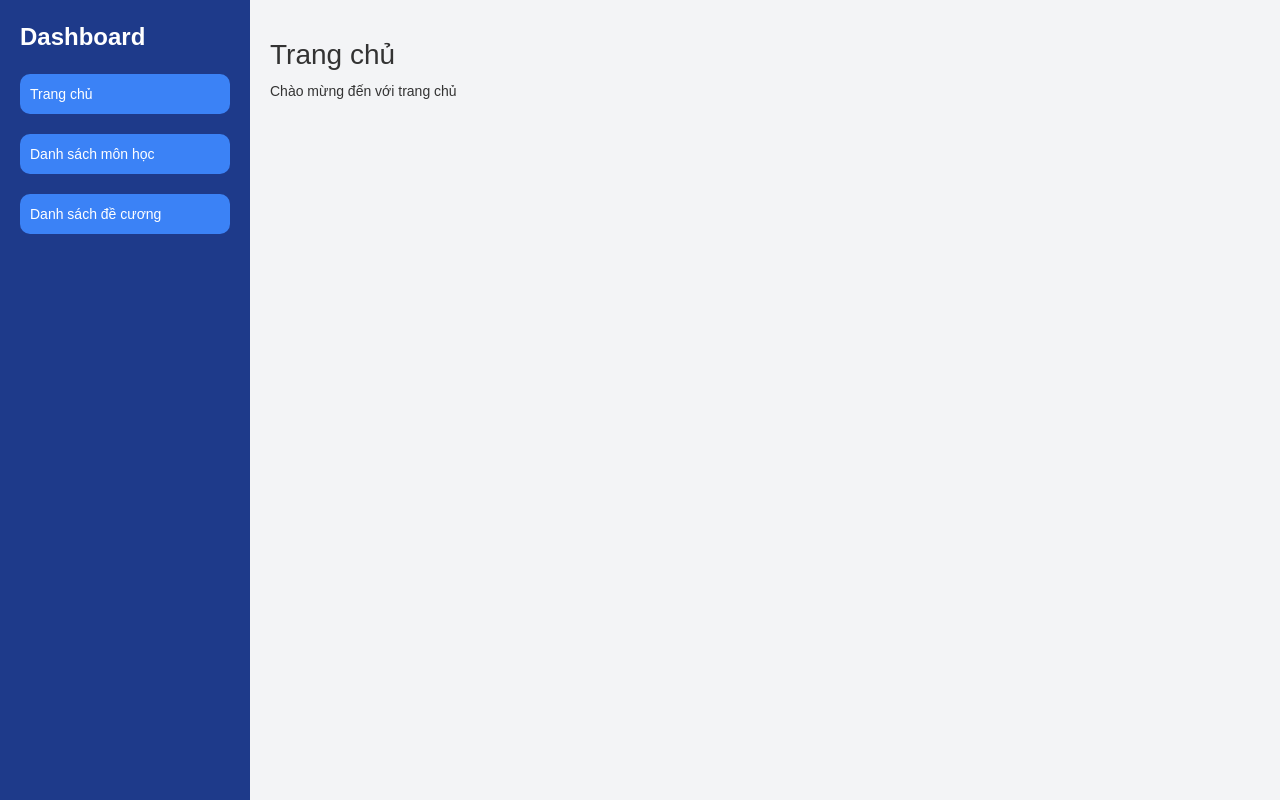
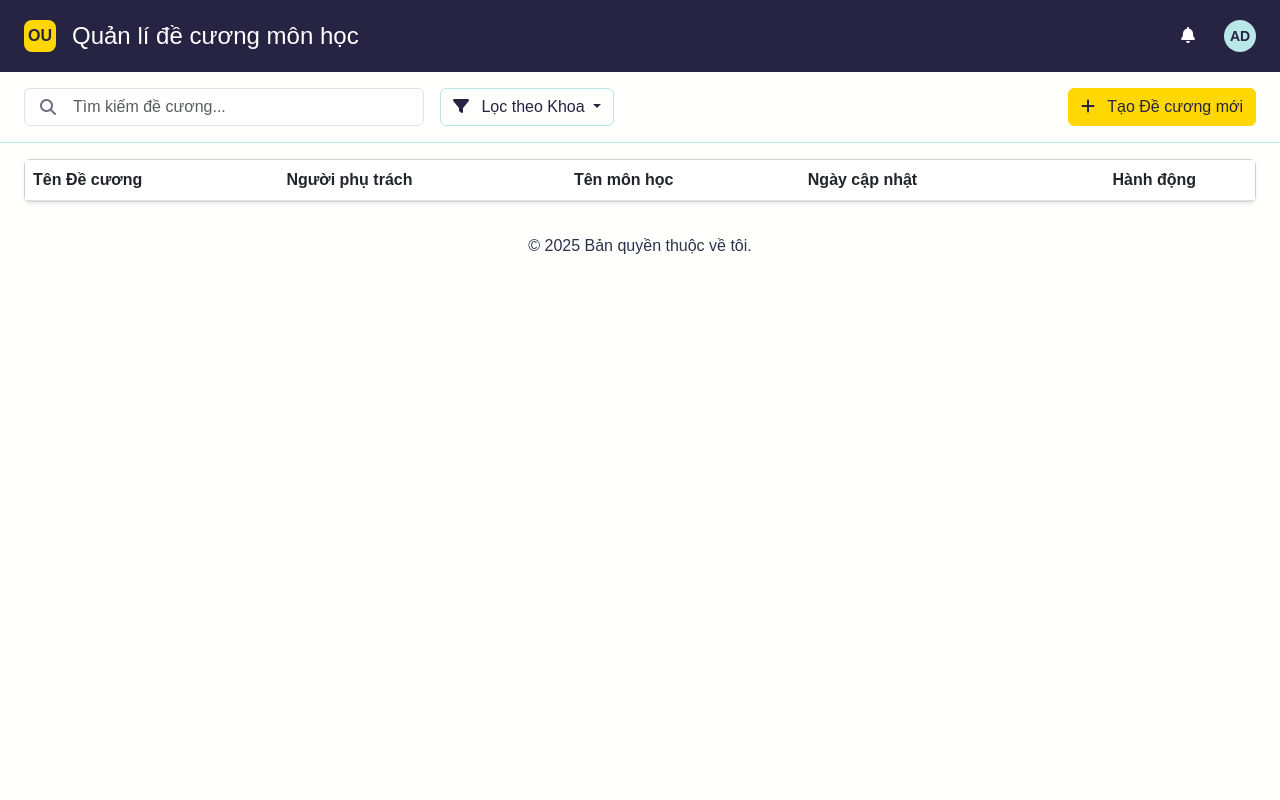
Before and after one commit to canhhuynh220805/manage_syllabus_project, a Flask app: page / in a window 1280 px wide. Run offline with Flask 3, Linux system fonts and the light colour scheme; lists and menus that the app fills with data are empty; parts of the project's set-up code (start-up, migrations or seed data) failed here and were passed over; some libraries are stand-ins or nearby versions.

Commit message:
update giao dien

```diff
--- a/manage_syllabus_app/main.py
+++ b/manage_syllabus_app/main.py
@@ -1,11 +1,94 @@
 from flask import render_template
+from manage_syllabus_app import app
+from pathlib import Path
+from manage_syllabus_app import db
+import json, os
 
-from manage_syllabus_app import app
+from manage_syllabus_app.models import Faculty, Lecturer, Credit, Subject, Syllabus
 
 
 @app.route('/')
 def index():
-    return render_template('index.html')
+    syllabuses = Syllabus.query.all()
+
+    return render_template('index.html', syllabuses=syllabuses)
+
+@app.cli.command("db-seed")
+def db_seed():
+    """Đọc file JSON và lưu dữ liệu vào database."""
+
+    # 1. Đọc file data.json
+    json_path = Path(__file__).parent / 'data' / 'data.json'
+    with open(json_path, 'r', encoding='utf-8') as f:
+        data = json.load(f)
+
+    # 2. Duyệt qua từng đề cương trong file json
+    for syllabus_data in data['syllabuses']:
+        # Lấy hoặc tạo KHOA (Faculty)
+        faculty_name = syllabus_data['faculty']['faculty_name']
+        faculty = db.session.query(Faculty).filter_by(name=faculty_name).first()
+        if not faculty:
+            faculty = Faculty(name=faculty_name)
+            db.session.add(faculty)
+            print(f"Đã tạo khoa: {faculty_name}")
+
+        # Lấy hoặc tạo GIẢNG VIÊN (Lecturer)
+        lecturer_name = syllabus_data['lecturer']['name']
+        lecturer = db.session.query(Lecturer).filter_by(name=lecturer_name).first()
+        if not lecturer:
+            # Chắc chắn rằng lecturer được gán vào khoa đã tồn tại hoặc vừa được tạo
+            lecturer = Lecturer(name=lecturer_name, faculty=faculty)
+            db.session.add(lecturer)
+            print(f"Đã tạo giảng viên: {lecturer_name}")
+
+        # Lấy hoặc tạo TÍN CHỈ (Credit)
+        credit_data = syllabus_data['subject']['credit']
+        credit = db.session.query(Credit).filter_by(
+            numberTheory=credit_data['number theory'],
+            numberPractice=credit_data['number practice']
+        ).first()
+        if not credit:
+            credit = Credit(
+                numberTheory=credit_data['number theory'],
+                numberPractice=credit_data['number practice'],
+                hourSelfStudy=credit_data['hour self study']
+            )
+            db.session.add(credit)
+            print("Đã tạo tín chỉ mới.")
+
+        # Lấy hoặc tạo MÔN HỌC (Subject)
+        subject_data = syllabus_data['subject']
+        subject_id = subject_data['id']
+        subject = db.session.query(Subject).filter_by(id=subject_id).first()
+        if not subject:
+            subject = Subject(
+                id=subject_id,
+                name=subject_data['name'],
+                credit=credit
+            )
+            db.session.add(subject)
+            print(f"Đã tạo môn học: {subject_data['name']}")
+
+        # Cuối cùng, lấy hoặc tạo ĐỀ CƯƠNG (Syllabus)
+        syllabus_name = syllabus_data['name']
+        syllabus = db.session.query(Syllabus).filter_by(name=syllabus_name).first()
+        if not syllabus:
+            syllabus = Syllabus(
+                name=syllabus_name,
+                subject=subject,
+                lecturer=lecturer,
+                faculty=faculty
+            )
+            db.session.add(syllabus)
+            print(f"Đã tạo đề cương: {syllabus_name}")
+
+    # 3. Commit tất cả thay đổi vào database
+    try:
+        db.session.commit()
+        print("✅ Gieo dữ liệu thành công!")
+    except Exception as e:
+        db.session.rollback()
+        print(f"❌ Đã xảy ra lỗi: {e}")
 
 if __name__ == '__main__':
     app.run(debug=True)
--- a/manage_syllabus_app/static/css/style.css
+++ b/manage_syllabus_app/static/css/style.css
@@ -1,114 +1,135 @@
-*{
-    margin: 0;
-    padding: 0;
+/* danh sách màu*/
+:root {
+  --background: #fffffe;
+  --headline: #272343;
+  --paragraph: #2d334a;
+  --button: #ffd803;
+  --button-text: #272343;
+  --stroke: #272343;
+  --main: #fffffe;
+  --highlight: #ffd803;
+  --secondary: #e3f6f5;
+  --tertiary: #bae8e8;
+}
+
+
+/* Override Bootstrap Colors with Custom Scheme */
+.bg-primary {
+  background-color: var(--headline) !important;
+}
+
+.bg-secondary {
+  background-color: var(--secondary) !important;
+}
+
+.bg-warning {
+  background-color: var(--button) !important;
+}
+
+.bg-light {
+  background-color: var(--main) !important;
+}
+
+.bg-info {
+  background-color: var(--tertiary) !important;
+}
+
+.text-primary {
+  color: var(--headline) !important;
+}
+
+.text-secondary {
+  color: var(--paragraph) !important;
+}
+
+.text-warning {
+  color: var(--button-text) !important;
+}
+
+.text-dark {
+  color: var(--headline) !important;
+}
+
+.text-muted {
+  color: var(--paragraph) !important;
+  opacity: 0.7;
 }
 
 body{
-    display: flex;
-    min-height: 100vh;
-    font-family: Arial, sans-serif;
-}
-nav{
-    width: 250px;
-    background-color:  #1e3a8a;
-    color: white;
-    padding: 20px;
-}
-nav header{
-    font-size: 24px;
-    font-weight: bold;
-    margin-bottom: 20px
-}
-nav button{
-    width: 100%;
-    padding: 10px;
-    margin-bottom: 20px;
-    background-color: #3b82f6;
-    border: none;
-    border-radius: 10px;
-    text-align: left;
-    cursor: pointer;
+    background-color: var(--background);
+    color: var(--paragraph);
+    font-family: Arial;
 }
 
-nav button:hover{
-     background-color: #2563eb;
+/* header */
+.custom-header{
+    background-color: var(--headline);
+    height: 72px;
 }
 
-main{
-    flex: 1;
-    padding: 20px;
-    background-color: #f3f4f6;
+.custom-logo{
+    width: 32px;
+    height: 32px;
+    background-color: var(--button);
+    color: var(--button-text);
+    border-radius: 8px;
+    font-weight: bold;
 }
 
-section{
-    display: none
+/* tool bar */
+.btn-outline-custom{
+    border-color: var(--tertiary);
+    color: var(--headline);
 }
 
-section.active{
-    display: block
-}
-h1{
-    font-size: 28px;
-    margin-bottom: 10px;
-}
-.action-buttons{
-    margin-top: 10px
+.btn-outline-custom:hover {
+  background-color: var(--secondary);
+  border-color: var(--tertiary);
+  color: var(--headline);
 }
 
-.action-buttons button{
-    padding: 6px 12px;
-    font-size: 14px;
-    color: white;
-    background-color: #3b82f6;
-    border: none;
-    border-radius: 10px;
-    cursor: pointer;
-    margin-right: 10px
+.custom-toolbar{
+    background-color: var(--main);
+    border-bottom: 1px solid var(--tertiary);
+    min-height: 64px;
 }
 
-.action-buttons button:hover {
-    background-color: #2563eb; /* Slightly Darker Blue */
+.btn-custom-primary{
+    background-color: var(--button);
+    border-color: var(--button);
+    color: var(--button-text);
+    font-weight: 500;
 }
-.subject-form {
-    margin-top: 20px;
-    display: none;
-    background-color: #ffffff;
-    padding: 15px;
-    border: 1px solid #ccc;
-    border-radius: 5px;
-    max-width: 500px;
+
+.btn-custom-primary:hover{
+    background-color: #e6c203;
+    border-color: #e6c203;
+    color: var(--button-text);
+    transform: translateY(-1px);
+    box-shadow: 0 4px 8px rgba(255, 216, 3, 0.3);
 }
-.subject-form.active {
-    display: block;
+
+
+/* table data */
+.table-custom{
+    background-color: var(--main);
 }
-.subject-form label {
-    display: block;
-    margin-bottom: 5px;
-    font-weight: bold;
+
+.tanle-custom thead th{
+    background-color: var(--secondary);
+    color: var(--headline);
+    font-weight: 600;
+    font-size: 0.75rem;
+    text-transform: uppercase;
+    letter-spacing: 0.5px;
+    border-bottom: 1px solid var(--tertiary);
 }
-.subject-form input,
-.subject-form textarea {
-    width: 100%;
-    padding: 8px;
-    margin-bottom: 10px;
-    border: 1px solid #ccc;
-    border-radius: 4px;
+
+.table-custom tbody tr:hover{
+    background-color: var(--secondary);
 }
-.subject-form button {
-    padding: 8px 16px;
-    background-color: #3b82f6;
-    color: white;
-    border: none;
-    border-radius: 4px;
-    cursor: pointer;
+
+.table-custom td {
+  border-bottom: 1px solid var(--secondary);
+  color: var(--paragraph);
 }
-.subject-form button:hover {
-    background-color: #2563eb;
-}
-.subject-form button[type="button"] {
-    background-color: #6b7280; /* Gray for cancel */
-}
-.subject-form button[type="button"]:hover {
-    background-color: #4b5563;
-
-}
--- a/manage_syllabus_app/static/js/script.js
+++ /dev/null
@@ -1,22 +0,0 @@
-
-function showSection(sectionId){
-    document.querySelectorAll("section").forEach(section =>{
-        section.classList.remove("active");
-    })
-    document.getElementById(sectionId).classList.add('active');
-    if(sectionId !== 'subjects')
-        hideForm();
-}
-
-function showForm(){
-    document.getElementById('subject-form').classList.add("active");
-}
-
-function hideForm(){
-    document.getElementById('subject-form').classList.remove("active");
-    document.getElementById('subject-form').reset();
-}
-
-function addSubject(){
-
-}
--- /dev/null
+++ b/manage_syllabus_app/templates/base.html
@@ -0,0 +1,40 @@
+<!DOCTYPE html>
+<html lang="en">
+<head>
+    <meta charset="UTF-8">
+    <title>Quản lí đề cương môn học</title>
+    <link href="https://cdn.jsdelivr.net/npm/bootstrap@5.3.0/dist/css/bootstrap.min.css" rel="stylesheet">
+    <link rel="stylesheet" href="https://cdnjs.cloudflare.com/ajax/libs/font-awesome/6.4.0/css/all.min.css">
+    <link rel="stylesheet" href="{{ url_for('static', filename='css/style.css') }}">
+    <script src="https://cdn.jsdelivr.net/npm/bootstrap@5.3.0/dist/js/bootstrap.bundle.min.js"></script>
+    <script src="{{ url_for('static', filename='js/script.js') }}"></script>
+</head>
+<body>
+    <header class="custom-header d-flex align-items-center justify-content-between px-4 text-white">
+        <div class="d-flex align-items-center">
+            <div class="custom-logo d-flex align-items-center justify-content-center me-3">
+                <span>OU</span>
+            </div>
+            <h1 class="h4 mb-0">Quản lí đề cương môn học</h1>
+        </div>
+
+        <div class="d-flex align-items-center">
+            <button class="btn btn-link text-white me-3" data-bs-toggle="modal" data-bs-toggle="tooltip"
+            data-bs-placement="bottom" title="Thông báo">
+                <i class="fas fa-bell"></i>
+            </button>
+            <div class="bg-info rounded-circle d-flex align-items-center justify-content-center"
+            style="width: 32px; height: 32px;">
+                <span class="text-dark fw-bold small">AD</span>
+            </div>
+        </div>
+    </header>
+    <main>
+        {# Đây là khối nội dung chính mà các file con sẽ thay thế #}
+        {% block content %}{% endblock %}
+    </main>
+    <footer class="footer mt-auto py-3 d-flex align-items-center justify-content-center">
+        <p>&copy; 2025 Bản quyền thuộc về tôi.</p>
+    </footer>
+</body>
+</html>
--- a/manage_syllabus_app/templates/index.html
+++ b/manage_syllabus_app/templates/index.html
@@ -1,48 +1,63 @@
-<!DOCTYPE html>
-<html lang="en">
-<head>
-    <meta charset="UTF-8">
-    <title>Title</title>
-    <link rel="stylesheet" href="https://maxcdn.bootstrapcdn.com/bootstrap/3.3.7/css/bootstrap.min.css">
-    <link rel="stylesheet" href="{{ url_for('static', filename='css/style.css') }}">
-    <script src="{{ url_for('static', filename='js/script.js') }}"></script>
-</head>
-<body>
-    <nav>
-        <header>Dashboard</header>
-        <button onclick="showSection('home')">Trang chủ</button>
-        <button onclick="showSection('subjects')">Danh sách môn học</button>
-        <button onclick="showSection('syllabus')">Danh sách đề cương</button>
-    </nav>
-    <main>
-        <section id="home" class="active">
-            <h1>Trang chủ</h1>
-            <p>Chào mừng đến với trang chủ</p>
-        </section>
-        <section id="subjects">
-            <h1>Danh sách môn học</h1>
-            <div class="action-buttons">
-                <button onclick="showForm()">Thêm môn học</button>
-                <button>Xóa môn học</button>
+{% extends 'base.html' %}
+
+{% block content%}
+<!-- tool bar -->
+<div class="custom-toolbar d-flex align-items-center justify-content-between px-4 py-3">
+    <div class="d-flex align-items-center flex-grow-1">
+        <div class="position-relative me-3" style="max-width: 400px; flex-grow: 1">
+            <i class="fas fa-search position-absolute top-50 start-0 translate-middle-y ms-3 text-muted"></i>
+            <input type="text" id="searchInput" class="form-control ps-5" placeholder="Tìm kiếm đề cương...">
+        </div>
+        <div class="dropdown">
+            <button class="btn btn-outline-custom dropdown-toggle" type="button"
+            data-bs-toggle="dropdown">
+                <i class="fas fa-filter me-2"></i>
+                Lọc theo Khoa
+            </button>
+            <ul class="dropdown-menu">
+                <li>
+                    <a class="dropdown-item" href="#">
+                        Công nghệ thông tin
+                    </a>
+                </li>
+            </ul>
+        </div>
+    </div>
+    <a href="#" class="btn btn-custom-primary">
+        <i class="fas fa-plus me-2"></i>
+        Tạo Đề cương mới
+    </a>
+</div>
+
+<!-- table data -->
+<div class="container-fluid px-4 py-3">
+    <div class="card card-custom shadow-sm">
+        <div class="card-body p-0">
+            <div class="table-responsive">
+                <table class="table table-custom table-hover mb-0">
+                    <thead>
+                        <tr>
+                            <th>Tên Đề cương</th>
+                            <th>Người phụ trách</th>
+                            <th>Tên môn học</th>
+                            <th>Ngày cập nhật</th>
+                            <th class="text-center">Hành động</th>
+                        </tr>
+                    </thead>
+                    <tbody>
+                        {% for syllabus in syllabuses %}
+                            <tr>
+                                <td>{{ syllabus.name }}</td>
+                                <td>{{ syllabus.lecturer.name }}</td>
+                                <td>{{ syllabus.subject.name }}</td>
+                                <td>???????????</td>
+                                <td>???????????</td>
+                            </tr>
+                        {% endfor %}
+                    </tbody>
+                </table>
             </div>
-            <form id="subject-form" class="subject-form">
-                <label for="subject-name">Tên Môn Học:</label>
-                <input type="text" id="subject-name" name="subject-name" required>
-
-                <label for="subject-code">Mã Môn Học:</label>
-                <input type="text" id="subject-code" name="subject-code" required>
-
-                <label for="subject-description">Mô Tả:</label>
-                <textarea id="subject-description" name="subject-description" rows="4"></textarea>
-
-                <button type="submit">Lưu</button>
-                <button type="button" onclick="hideForm()">Hủy</button>
-            </form>
-        </section>
-        <section id="syllabus">
-            <h1>Danh sách đề cương</h1>
-            <p>danh sách đề cương sẽ ở đây</p>
-        </section>
-    </main>
-</body>
-</html>
+        </div>
+    </div>
+</div>
+{% endblock%}
```
Also changed, not shown: manage_syllabus_app/data/data.json (added, +56 -0 lines).
